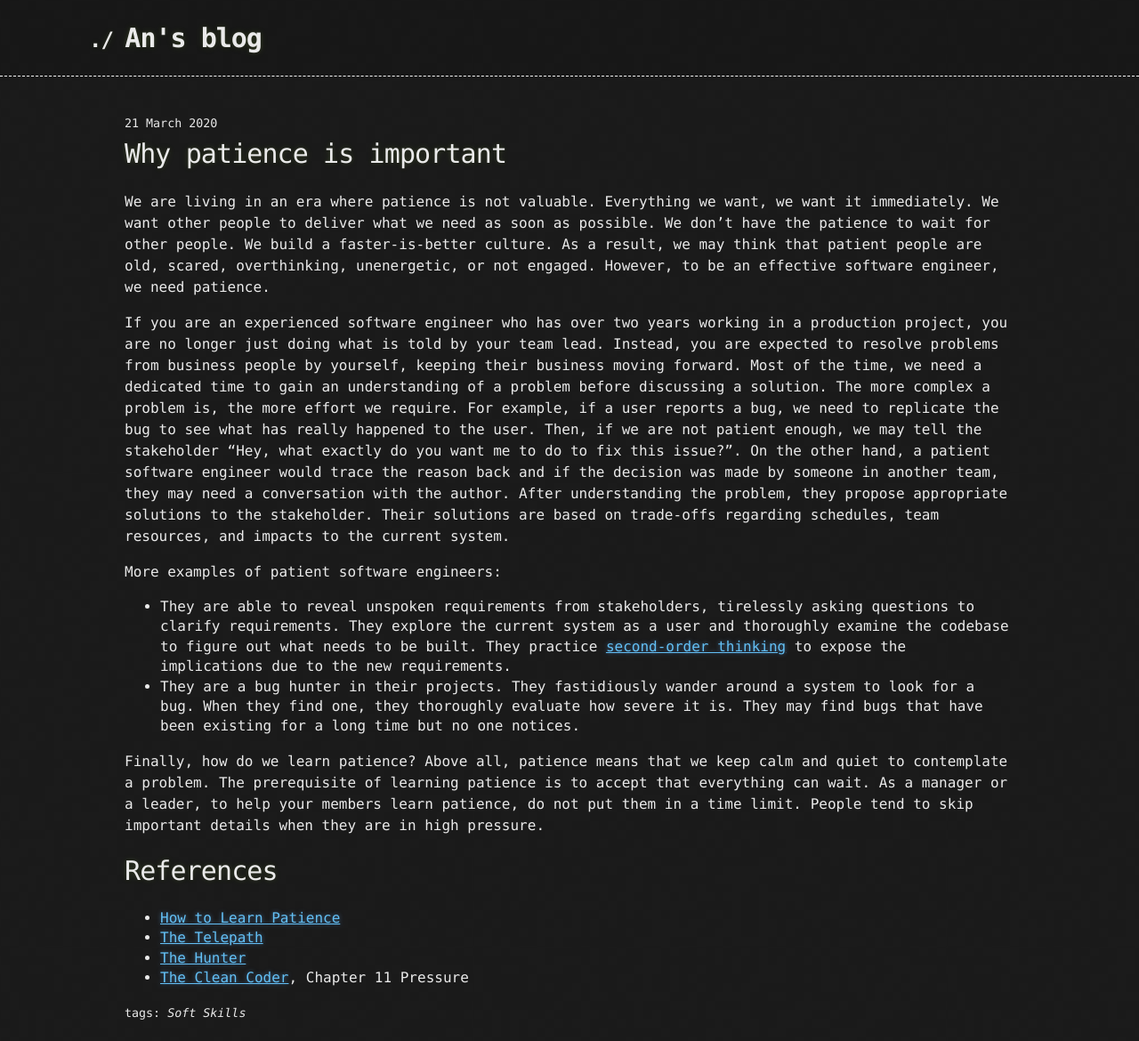
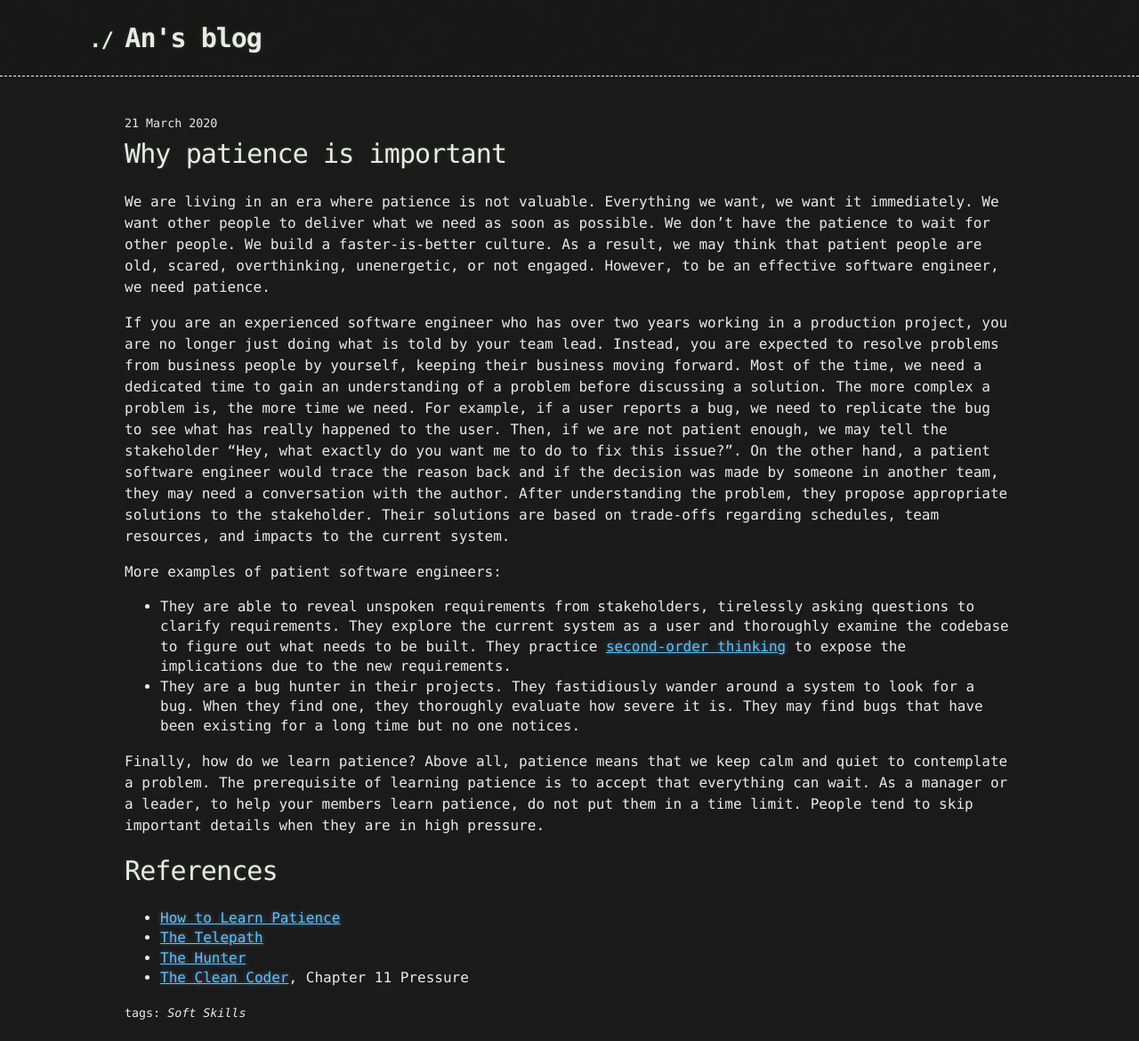
Before and after one commit to anlnt/anlnt.github.io, a Jekyll site: the page built from _posts/2020-03-21-why-patience-is-important.markdown, in a window 1280 px wide. Shown: the whole page at 89% size. Built offline with Jekyll 4.4.1, drawn with Linux system fonts in a browser that asks for light colours.

Commit message:
Update text

```diff
--- a/_posts/2020-03-21-why-patience-is-important.markdown
+++ b/_posts/2020-03-21-why-patience-is-important.markdown
@@ -6,7 +6,7 @@ tag: [Soft Skills]
 ---
 We are living in an era where patience is not valuable. Everything we want, we want it immediately. We want other people to deliver what we need as soon as possible. We don't have the patience to wait for other people. We build a faster-is-better culture. As a result, we may think that patient people are old, scared, overthinking, unenergetic, or not engaged. However, to be an effective software engineer, we need patience.
 
-If you are an experienced software engineer who has over two years working in a production project, you are no longer just doing what is told by your team lead. Instead, you are expected to resolve problems from business people by yourself, keeping their business moving forward. Most of the time, we need a dedicated time to gain an understanding of a problem before discussing a solution. The more complex a problem is, the more effort we require. For example, if a user reports a bug, we need to replicate the bug to see what has really happened to the user. Then, if we are not patient enough, we may tell the stakeholder "Hey, what exactly do you want me to do to fix this issue?". On the other hand, a patient software engineer would trace the reason back and if the decision was made by someone in another team, they may need a conversation with the author. After understanding the problem, they propose appropriate solutions to the stakeholder. Their solutions are based on trade-offs regarding schedules, team resources, and impacts to the current system.
+If you are an experienced software engineer who has over two years working in a production project, you are no longer just doing what is told by your team lead. Instead, you are expected to resolve problems from business people by yourself, keeping their business moving forward. Most of the time, we need a dedicated time to gain an understanding of a problem before discussing a solution. The more complex a problem is, the more time we need. For example, if a user reports a bug, we need to replicate the bug to see what has really happened to the user. Then, if we are not patient enough, we may tell the stakeholder "Hey, what exactly do you want me to do to fix this issue?". On the other hand, a patient software engineer would trace the reason back and if the decision was made by someone in another team, they may need a conversation with the author. After understanding the problem, they propose appropriate solutions to the stakeholder. Their solutions are based on trade-offs regarding schedules, team resources, and impacts to the current system.
 
 More examples of patient software engineers:
 - They are able to reveal unspoken requirements from stakeholders, tirelessly asking questions to clarify requirements. They explore the current system as a user and thoroughly examine the codebase to figure out what needs to be built. They practice [second-order thinking](https://medium.com/@noahmp/second-order-thinking-3fc2a224b131) to expose the implications due to the new requirements.
```
